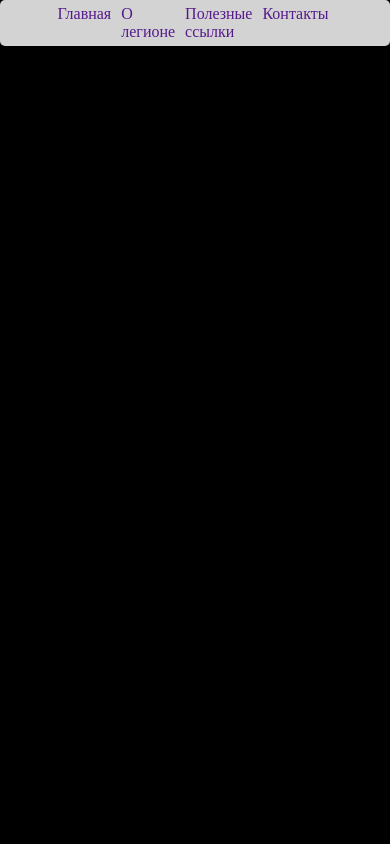
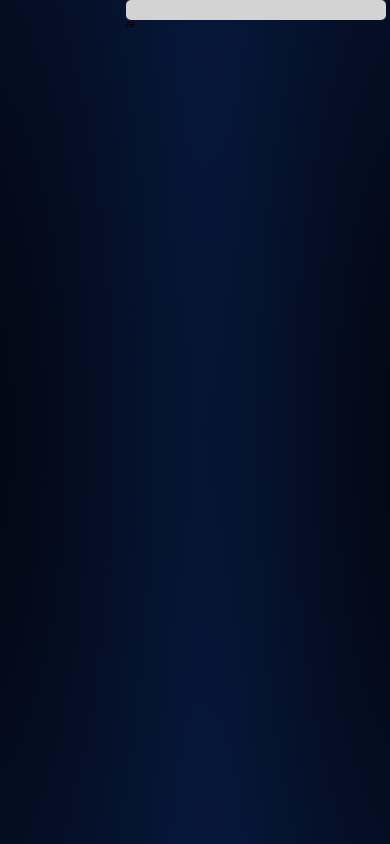
Before and after one commit to Fyranth/CourseWork01, a plain HTML site: page index.html in a window 390 px wide. Drawn offline with Linux system fonts and the light colour scheme.

Commit message:
first upload

```diff
--- a/index.html
+++ b/index.html
@@ -3,9 +3,9 @@
 		<meta charset="UTF-8">
 		<meta name="keywords" content="501st russia, 501st.ru, 501st russian outpost, 501й Россия, 501й легион, 501й, штурмовик, штурмовик россия, штурмовики россия, stormtrooper, stormtroopers, stormtroopers russia, rebellegion russia, russian outpost, ruusan outpost, повстанцы россия, повстанцы, star wars косплей, star wars, звездные войны">
 		<meta http-equiv="Content-Type" content="text/html; charset=utf-8">
-		<meta name="viewport" content="width=device-width; initial-scale=1.0">
+		<meta name="viewport" content="width=device-width, initial-scale=1.0">
 		<title>Российские аванпосты 501-го и легиона Повстанцев | Russian outposts 501st and Rebel legion</title>
-		<link rel="shortcut icon" href="./img/ICO/logo_mini.ico" type="./img/vnd.microsoft.icon" />
+		<!--<link rel="shortcut icon" href="./img/ICO/logo_mini.ico" type="./img/vnd.microsoft.icon" />-->
 		<link rel="stylesheet" type="text/css" href="./styles/main.css">
 		<link rel="stylesheet" type="text/css" href="./styles/greed.css">
 	</head>
@@ -15,18 +15,21 @@
 
 		</div>
 		<nav class="row mm">
-			<nav class="col-6 mm_block">
-				<ul class="mm_ul">
-					<li class="mm_li p5">
+			<nav class="col-8 mm_block">
+				<nav class="mm_open">
+					<p>&equiv;</p>
+				</nav>
+				<ul class="mm_ul p5">
+					<li class="col-3 mm_li">
 						<a href="" class="mm_a">Главная</a>
 					</li>
-					<li class="mm_li p5">
+					<li class="col-3 mm_li">
 						<a href="" class="mm_a">О легионе</a>
 					</li>
-					<li class="mm_li p5">
-						<a href="" class="mm_a">Полезные ссылки</a>
+					<li class="col-3 mm_li">
+						<a href="" class="mm_a">Галерея</a>
 					</li>
-					<li class="mm_li p5">
+					<li class="col-3 mm_li">
 						<a href="" class="mm_a">Контакты</a>
 					</li>
 				</ul>
--- a/styles/main.css
+++ b/styles/main.css
@@ -4,7 +4,7 @@
 body
 {
 	background-color: black;
-	background-image: url(./img/PNG/background.png);
+	background-image: url(../img/PNG/background.png);
 	background-size: 100% 100%;
 	max-width: 1200px;
 	/*width:100%;
@@ -20,20 +20,21 @@ body
 
 /* Блок стилизации главного меню */
 .mm {
+
 	height: auto;
-	border-radius: 5px;
-	background-color: lightgray;
+
 	display: flex;
 	justify-content: center;
 }
 
 .mm_block {
-
+	border-radius: 5px;
+	background-color: lightgray;
 }
 
 .mm_ul {
 	display: flex;
-	justify-content: center;
+	justify-content: space-evenly;
 	flex-direction: row;
 	list-style: none;
 	margin: 0px;
@@ -42,12 +43,14 @@ body
 
 .mm_li {
 
+	text-align: center;
 }
 
 .mm_a {
 	outline: none;
 	text-decoration: none;
 	text-align: center;
+	font-size: 1.2em;
 }
 
 
@@ -58,3 +61,28 @@ body
 .p5 {
 	padding: 5px;
 }
+.ptb10 {
+	padding-top: 10px;
+	padding-bottom: 10px;
+}
+
+
+/* adaptive start */
+@media screen and (min-width: 900px)  {
+
+}
+@media screen and (max-width: 515px)  {
+
+	.mm_ul {
+		display: none;
+	}
+
+	.mm_block {
+		width: 20px;
+		height: 20px;
+	}
+
+	.mm {
+		justify-content: right;
+	}
+}
```
